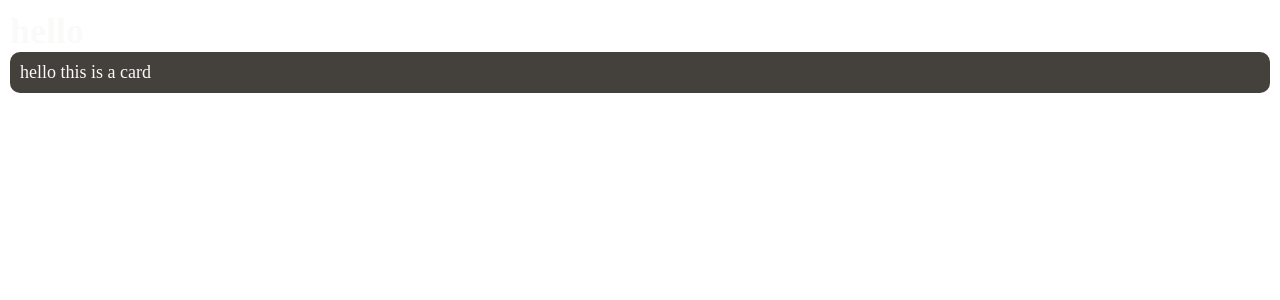
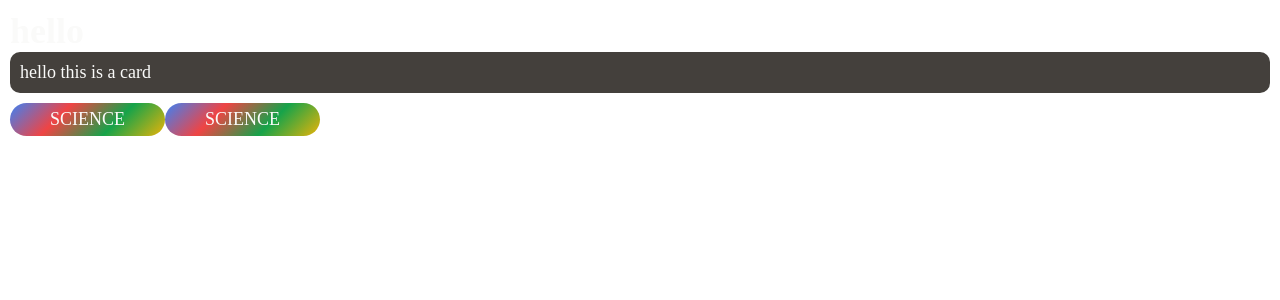
Before and after one commit to elghanbibadr/todayIlearned, a React (Vite) app: page / in a window 1280 px wide. Shown: the top 300 px of the page. Built offline with nearby package versions, Linux system fonts and the light colour scheme; a web font is replaced by a local one.

Commit message:
add the linear background buttons

```diff
--- a/src/App.jsx
+++ b/src/App.jsx
@@ -1,5 +1,5 @@
 import GlobalStyles from "./styles/GlobalStyles";
-
+import Button from "./ui/Button";
 import Card from "./ui/Card";
 const App = () => {
   return (
@@ -9,6 +9,8 @@ const App = () => {
       <Card>
         <p>hello this is a card</p>
       </Card>
+      <Button text="ALL">SCIENCE</Button>
+      <Button text="SHAREFACT">SCIENCE</Button>
     </div>
   );
 };
--- a/src/ui/Button.jsx
+++ b/src/ui/Button.jsx
@@ -10,6 +10,11 @@ const Button = styled.button`
   font-size: 1.8rem;
   margin-block: 10px;
   border: none;
+  ${(props) =>
+    (props.text === "ALL" || props.text === "SHAREFACT") &&
+    `
+    background:linear-gradient(135deg,#3b82f6,#ef4444,#16a34a,#eab308);
+  `}
   ${(props) =>
     props.text === "FINANCE" &&
     `
```
